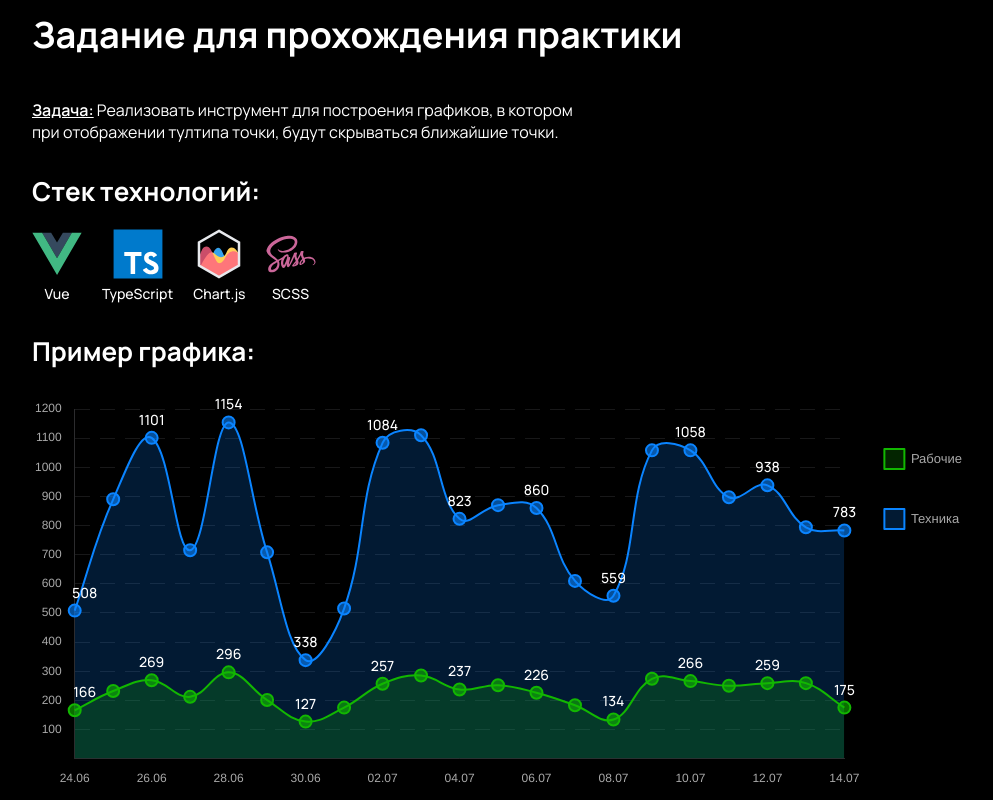
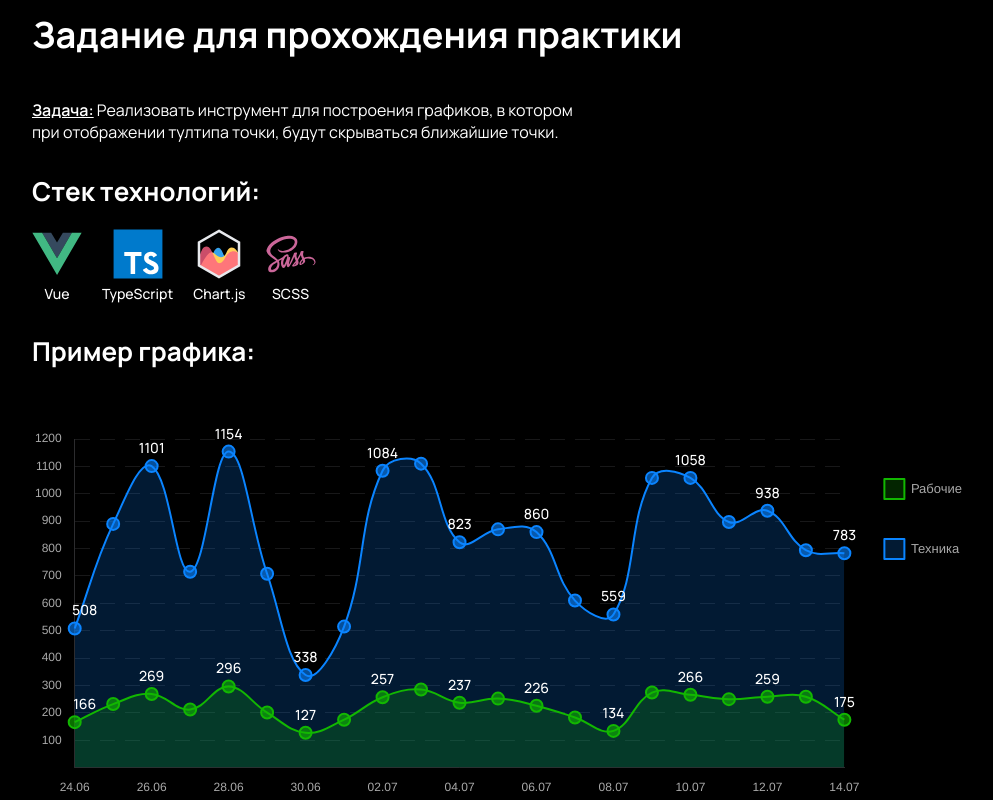
Before and after one commit to Mid1i/Charts, a Vue app: page / in a window 1280 px wide. Shown: the whole page, without its empty margins (68-1061 px from the left). Built offline with nearby package versions, Linux system fonts and the light colour scheme.

Commit message:
Fixed bug with top padding

```diff
--- a/src/components/Chart.vue
+++ b/src/components/Chart.vue
@@ -64,7 +64,7 @@
 	.chart {
 		margin-bottom: 20px;
 
-		height: 400px;
+		height: 450px;
 		width: 950px;
 	}
 </style>
--- a/src/plugins/chartConfig.ts
+++ b/src/plugins/chartConfig.ts
@@ -33,7 +33,7 @@ export const chartConfig = (datasets: IDataset[], labels: string[]): ChartConfig
 		},
 		layout: {
 			padding: {
-				top: 20,
+				top: 50,
 				right: 10
 			}
 		},
```
